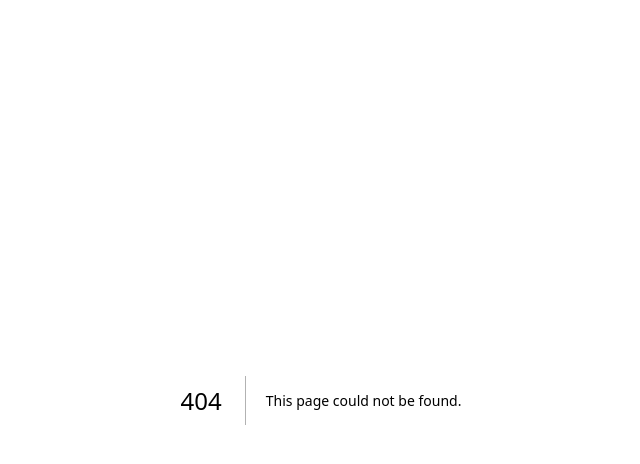
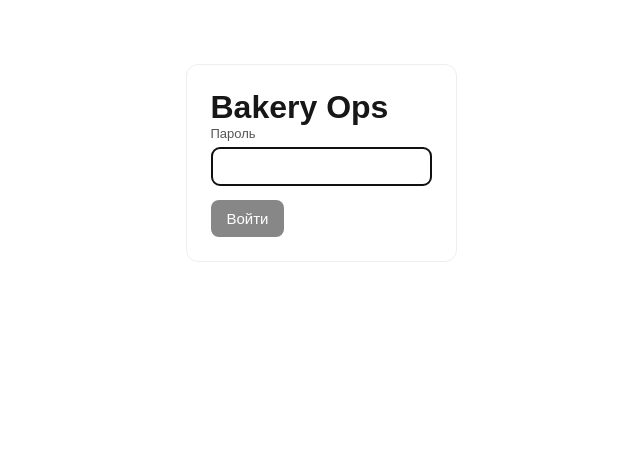
Before and after one commit to NikolasPikchers/bakery-ops, a Next.js app: page /login in a window 1280 px wide. Before the commit this address had no page. Shown: the top 464 px of the page, without its empty margins (319-959 px from the left). Built offline with nearby package versions, Linux system fonts and the light colour scheme.

Commit message:
feat(auth): страница входа по паролю

```diff
--- /dev/null
+++ b/src/app/login/page.tsx
@@ -0,0 +1,59 @@
+'use client';
+
+import { Suspense, useState } from 'react';
+import { signIn } from 'next-auth/react';
+import { useRouter, useSearchParams } from 'next/navigation';
+import styles from '../ui.module.css';
+
+function LoginForm() {
+  const router = useRouter();
+  const params = useSearchParams();
+  const callbackUrl = params.get('callbackUrl') ?? '/';
+  const [password, setPassword] = useState('');
+  const [error, setError] = useState('');
+  const [busy, setBusy] = useState(false);
+
+  async function submit(e: React.FormEvent) {
+    e.preventDefault();
+    setBusy(true);
+    setError('');
+    const res = await signIn('credentials', { password, redirect: false });
+    setBusy(false);
+    if (res?.error) {
+      setError('Неверный пароль');
+      return;
+    }
+    router.push(callbackUrl);
+    router.refresh();
+  }
+
+  return (
+    <div className={styles.card}>
+      <h1>Bakery Ops</h1>
+      <form onSubmit={submit}>
+        <div className={styles.field}>
+          <label htmlFor="pw">Пароль</label>
+          <input
+            id="pw"
+            type="password"
+            value={password}
+            onChange={(e) => setPassword(e.target.value)}
+            autoFocus
+          />
+        </div>
+        {error && <div className={styles.error}>{error}</div>}
+        <button className={styles.btn} disabled={busy || password.length === 0}>
+          {busy ? 'Вход…' : 'Войти'}
+        </button>
+      </form>
+    </div>
+  );
+}
+
+export default function LoginPage() {
+  return (
+    <Suspense>
+      <LoginForm />
+    </Suspense>
+  );
+}
--- /dev/null
+++ b/src/app/ui.module.css
@@ -0,0 +1,25 @@
+.shell { max-width: 960px; margin: 0 auto; padding: 24px 20px; font-family: var(--font-geist-sans), system-ui, sans-serif; }
+.nav { display: flex; gap: 16px; align-items: center; padding: 12px 20px; border-bottom: 1px solid #eee; }
+.nav a { color: #111; text-decoration: none; font-weight: 600; }
+.spacer { flex: 1; }
+.card { max-width: 360px; margin: 64px auto; padding: 24px; border: 1px solid #eee; border-radius: 12px; }
+.field { display: flex; flex-direction: column; gap: 6px; margin-bottom: 14px; }
+.field label { font-size: 13px; color: #555; }
+.field input, .field select { padding: 10px; border: 1px solid #ccc; border-radius: 8px; font-size: 15px; }
+.btn { padding: 10px 16px; border: 0; border-radius: 8px; background: #111; color: #fff; font-size: 15px; cursor: pointer; }
+.btn:disabled { opacity: 0.5; cursor: default; }
+.btnGhost { background: #fff; color: #111; border: 1px solid #ccc; }
+.error { color: #b00020; font-size: 14px; margin: 8px 0; }
+.badge { display: inline-block; padding: 2px 8px; border-radius: 999px; font-size: 12px; font-weight: 600; }
+.badgeReview { background: #fff3cd; color: #7a5b00; }
+.badgeConfirmed { background: #d4edda; color: #155724; }
+.badgeRecognized { background: #e2e3ff; color: #2a2a7a; }
+.table { border-collapse: collapse; width: 100%; font-size: 14px; }
+.table th, .table td { border: 1px solid #e3e3e3; padding: 6px 8px; text-align: center; }
+.table th { background: #fafafa; }
+.cellOstatok { background: #fffbe6; }
+.cellLow { outline: 2px solid #ffb300; outline-offset: -2px; }
+.cellInput { width: 56px; padding: 4px; text-align: center; border: 1px solid #ccc; border-radius: 6px; }
+.raw { display: block; font-size: 11px; color: #999; margin-top: 2px; min-height: 13px; }
+.rowName { text-align: left; font-weight: 600; white-space: nowrap; }
+.unmatched { color: #b00020; }
```
